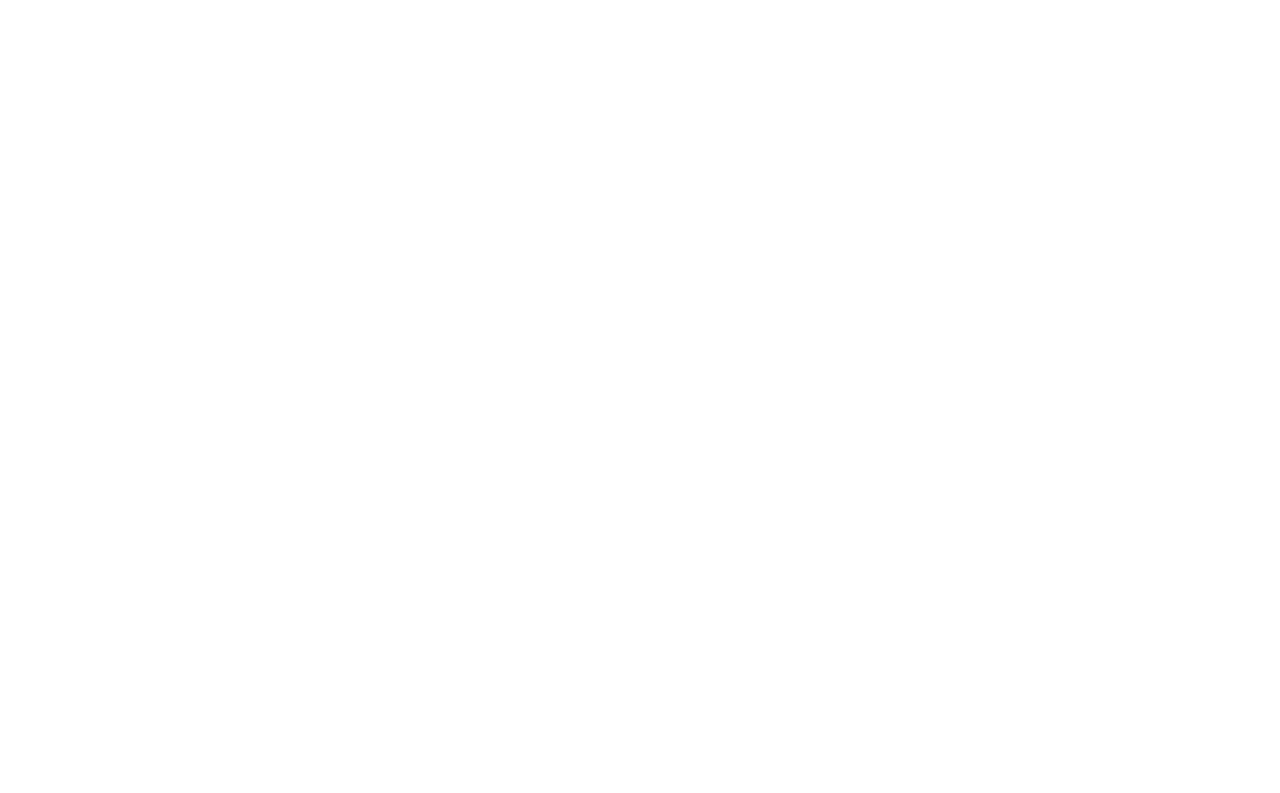
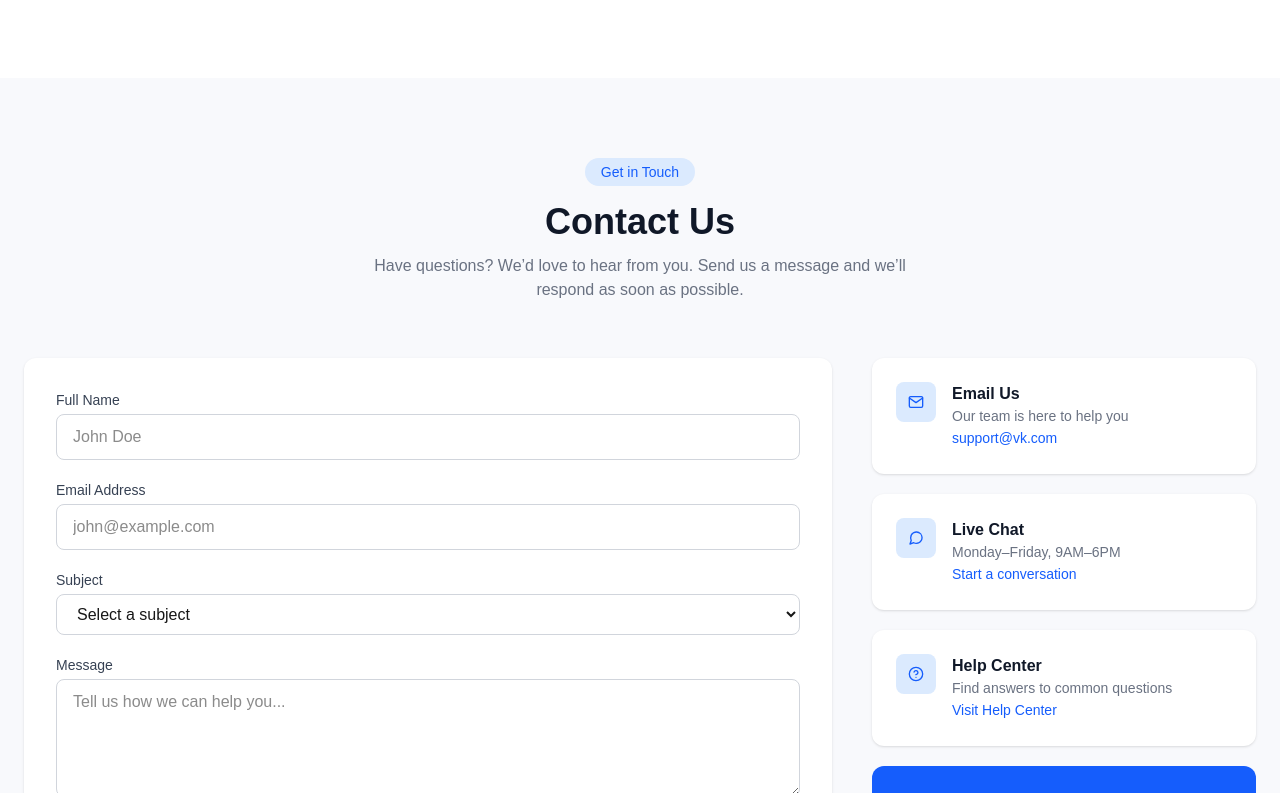
Before and after one commit to ashbinashbin/vk-tech, a Next.js app: page / in a window 1280 px wide. Shown: the part 2007-2800 px from the top of the page. Before the commit the page ends 2085 px from the top, so only its background shows below. Built offline with nearby package versions, Linux system fonts and the light colour scheme.

Commit message:
contact page for home page

```diff
--- a/app/page.tsx
+++ b/app/page.tsx
@@ -1,6 +1,7 @@
 import Navbar from "@/components/navbar";
 import Header from "@/components/Header";
 import PopularCourses from "@/components/PopularCourses"
+import Contact from "@/components/contact";
 
 export default function Home() {
   return (
@@ -8,6 +9,7 @@
       <Navbar />
       <Header />
       <PopularCourses />
+      <Contact/>
     </>
   );
 }
--- a/components/Header.jsx
+++ b/components/Header.jsx
@@ -3,25 +3,25 @@
 export default function Header() {
   return (
     <section className="bg-[#f8f9fc]">
-      <div className="max-w-7xl mx-auto px-10 py-20 flex gap-12">
+      <div className="max-w-7xl mx-auto px-6 sm:px-10 py-14 sm:py-20 flex flex-col lg:flex-row gap-16 lg:gap-12">
 
         {/* LEFT */}
-        <div className="flex-1">
+        <div className="flex-1 text-center lg:text-left">
           <p className="text-sm text-blue-600 font-medium mb-3">
             Trusted by thousands of users
           </p>
 
-          <h1 className="text-4xl font-bold leading-tight mb-4">
+          <h1 className="text-3xl sm:text-4xl font-bold leading-tight mb-4">
             Welcome to VK
           </h1>
 
-          <p className="text-gray-600 max-w-md mb-8">
+          <p className="text-gray-600 max-w-md mx-auto lg:mx-0 mb-8">
             Your trusted platform for learning and growth. Join thousands of
             users already on their journey to success and unlock your potential.
           </p>
 
           {/* Buttons */}
-          <div className="flex gap-4 mb-10">
+          <div className="flex flex-col sm:flex-row gap-4 justify-center lg:justify-start mb-10">
             <Link
               href="/auth/signup"
               className="bg-blue-600 text-white px-6 py-3 rounded-md text-sm font-medium"
@@ -38,7 +38,7 @@
           </div>
 
           {/* Stats */}
-          <div className="flex gap-12">
+          <div className="flex justify-center lg:justify-start gap-10 sm:gap-12">
             <div>
               <p className="text-2xl font-bold">50K+</p>
               <p className="text-sm text-gray-500">Active users</p>
@@ -55,9 +55,9 @@
         </div>
 
         {/* RIGHT */}
-        <div className="w-[380px]">
-          <div className="bg-[#eef1ff] rounded-3xl p-6 shadow-[0_35px_120px_rgba(79,70,229,0.45)]">
-            <div className="bg-white rounded-2xl px-10 py-14 text-center shadow-[0_8px_20px_rgba(0,0,0,0.08)]">
+        <div className="w-full lg:w-[380px] flex justify-center">
+          <div className="bg-[#eef1ff] rounded-3xl p-6 shadow-[0_35px_120px_rgba(79,70,229,0.45)] w-full max-w-[380px]">
+            <div className="bg-white rounded-2xl px-8 sm:px-10 py-12 sm:py-14 text-center shadow-[0_8px_20px_rgba(0,0,0,0.08)]">
 
               <img
                 src="/Group.svg"
--- /dev/null
+++ b/components/contact.jsx
@@ -0,0 +1,175 @@
+import {
+  FiMail,
+  FiMessageCircle,
+  FiHelpCircle,
+} from "react-icons/fi";
+import { FaFacebookF, FaTwitter, FaInstagram, FaLinkedinIn } from "react-icons/fa";
+
+export default function Contact() {
+  return (
+    <section className="bg-[#f8f9fc] py-16 md:py-20">
+      <div className="max-w-7xl mx-auto px-4 sm:px-6">
+
+        {/* HEADER */}
+        <div className="text-center mb-12 md:mb-14">
+          <span className="inline-block text-sm font-medium text-blue-600 bg-blue-100 px-4 py-1 rounded-full mb-4">
+            Get in Touch
+          </span>
+
+          <h2 className="text-3xl md:text-4xl font-bold text-gray-900 mb-3">
+            Contact Us
+          </h2>
+
+          <p className="text-gray-500 max-w-xl mx-auto text-sm md:text-base">
+            Have questions? We’d love to hear from you. Send us a message and we’ll
+            respond as soon as possible.
+          </p>
+        </div>
+
+        {/* CONTENT */}
+        <div className="grid grid-cols-1 lg:grid-cols-3 gap-8 lg:gap-10">
+
+          {/* FORM */}
+          <div className="lg:col-span-2 bg-white rounded-xl p-6 sm:p-8 shadow-sm">
+            <form className="space-y-5">
+
+              <div>
+                <label className="block text-sm font-medium text-gray-700 mb-1">
+                  Full Name
+                </label>
+                <input
+                  type="text"
+                  placeholder="John Doe"
+                  className="w-full border border-gray-300 rounded-lg px-4 py-2.5 focus:outline-none focus:ring-2 focus:ring-blue-500"
+                />
+              </div>
+
+              <div>
+                <label className="block text-sm font-medium text-gray-700 mb-1">
+                  Email Address
+                </label>
+                <input
+                  type="email"
+                  placeholder="john@example.com"
+                  className="w-full border border-gray-300 rounded-lg px-4 py-2.5 focus:outline-none focus:ring-2 focus:ring-blue-500"
+                />
+              </div>
+
+              <div>
+                <label className="block text-sm font-medium text-gray-700 mb-1">
+                  Subject
+                </label>
+                <select className="w-full border border-gray-300 rounded-lg px-4 py-2.5 bg-white focus:outline-none focus:ring-2 focus:ring-blue-500">
+                  <option>Select a subject</option>
+                  <option>General Inquiry</option>
+                  <option>Support</option>
+                  <option>Feedback</option>
+                </select>
+              </div>
+
+              <div>
+                <label className="block text-sm font-medium text-gray-700 mb-1">
+                  Message
+                </label>
+                <textarea
+                  rows="4"
+                  placeholder="Tell us how we can help you..."
+                  className="w-full border border-gray-300 rounded-lg px-4 py-2.5 focus:outline-none focus:ring-2 focus:ring-blue-500"
+                />
+                <p className="text-xs text-gray-400 text-right mt-1">
+                  0 / 500 characters
+                </p>
+              </div>
+
+              <button
+                type="button"
+                className="w-full bg-blue-600 text-white py-3 rounded-lg font-medium hover:bg-blue-700 transition"
+              >
+                Send Message
+              </button>
+            </form>
+          </div>
+
+          {/* INFO CARDS */}
+          <div className="space-y-5">
+
+            {/* Email */}
+            <div className="bg-white rounded-xl p-6 shadow-sm flex gap-4">
+              <div className="w-10 h-10 bg-blue-100 text-blue-600 flex items-center justify-center rounded-lg">
+                <FiMail />
+              </div>
+              <div>
+                <h4 className="font-semibold text-gray-900">Email Us</h4>
+                <p className="text-sm text-gray-500">
+                  Our team is here to help you
+                </p>
+                <a
+                  href="mailto:support@vk.com"
+                  className="text-sm text-blue-600 font-medium"
+                >
+                  support@vk.com
+                </a>
+              </div>
+            </div>
+
+            {/* Live Chat */}
+            <div className="bg-white rounded-xl p-6 shadow-sm flex gap-4">
+              <div className="w-10 h-10 bg-blue-100 text-blue-600 flex items-center justify-center rounded-lg">
+                <FiMessageCircle />
+              </div>
+              <div>
+                <h4 className="font-semibold text-gray-900">Live Chat</h4>
+                <p className="text-sm text-gray-500">
+                  Monday–Friday, 9AM–6PM
+                </p>
+                <span className="text-sm text-blue-600 font-medium cursor-pointer">
+                  Start a conversation
+                </span>
+              </div>
+            </div>
+
+            {/* Help Center */}
+            <div className="bg-white rounded-xl p-6 shadow-sm flex gap-4">
+              <div className="w-10 h-10 bg-blue-100 text-blue-600 flex items-center justify-center rounded-lg">
+                <FiHelpCircle />
+              </div>
+              <div>
+                <h4 className="font-semibold text-gray-900">Help Center</h4>
+                <p className="text-sm text-gray-500">
+                  Find answers to common questions
+                </p>
+                <span className="text-sm text-blue-600 font-medium cursor-pointer">
+                  Visit Help Center
+                </span>
+              </div>
+            </div>
+
+            {/* Follow Us */}
+            <div className="bg-blue-600 rounded-xl p-6 text-white">
+              <h4 className="font-semibold mb-2">Follow Us</h4>
+              <p className="text-sm text-blue-100 mb-4">
+                Stay connected on social media
+              </p>
+
+              <div className="flex gap-3">
+                <SocialIcon><FaFacebookF /></SocialIcon>
+                <SocialIcon><FaTwitter /></SocialIcon>
+                <SocialIcon><FaInstagram /></SocialIcon>
+                <SocialIcon><FaLinkedinIn /></SocialIcon>
+              </div>
+            </div>
+
+          </div>
+        </div>
+      </div>
+    </section>
+  );
+}
+
+function SocialIcon({ children }) {
+  return (
+    <div className="w-9 h-9 bg-white/20 rounded-full flex items-center justify-center cursor-pointer hover:bg-white/30 transition">
+      {children}
+    </div>
+  );
+}
--- a/package.json
+++ b/package.json
@@ -11,7 +11,8 @@
   "dependencies": {
     "next": "16.1.4",
     "react": "19.2.3",
-    "react-dom": "19.2.3"
+    "react-dom": "19.2.3",
+    "react-icons": "^5.5.0"
   },
   "devDependencies": {
     "@tailwindcss/postcss": "^4",
```
Also changed, not shown: 1 other file (tests, documents, lock files or other folders).
